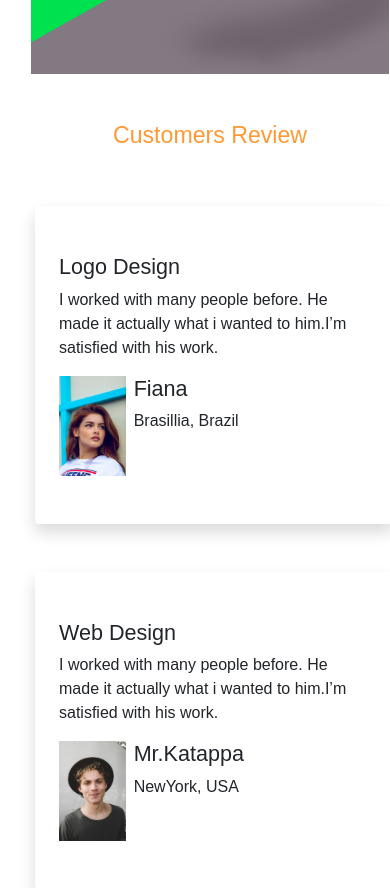
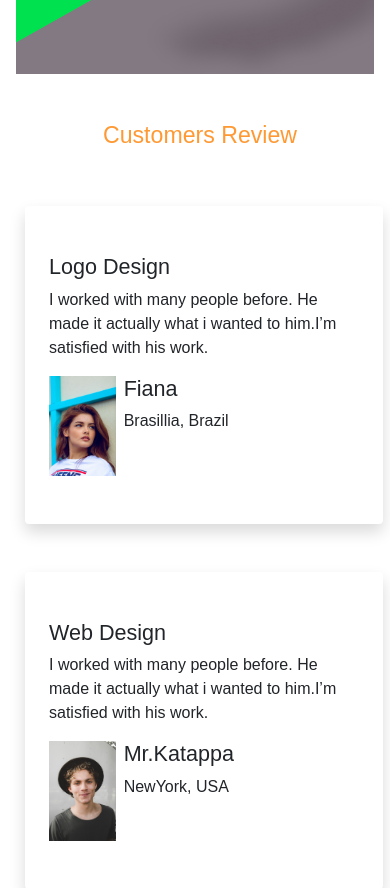
Before and after one commit to shahiduljahid/faruk-Portfolio, a React (Create React App) app: page / in a window 390 px wide. Shown: the part 7100-7988 px from the top of the page. Built offline with nearby package versions, Linux system fonts and the light colour scheme.

Commit message:
almost done

```diff
--- a/src/Component/ContactForm/ConatctForm.css
+++ b/src/Component/ContactForm/ConatctForm.css
@@ -24,8 +24,12 @@
     position: relative;
 }
 @media (max-width:767px) {
-    .contactForm,.aboutContent,.projects,.FeedBackContainer,.footer-container,.bannerContainer{
+    .aboutContent,.footer-container,.bannerContainer{
         margin-left: 15px;
+    }
+    .FeedBackContainer,.contactForm{
+        margin-left: 5px;
+
     }
 
 }
```
